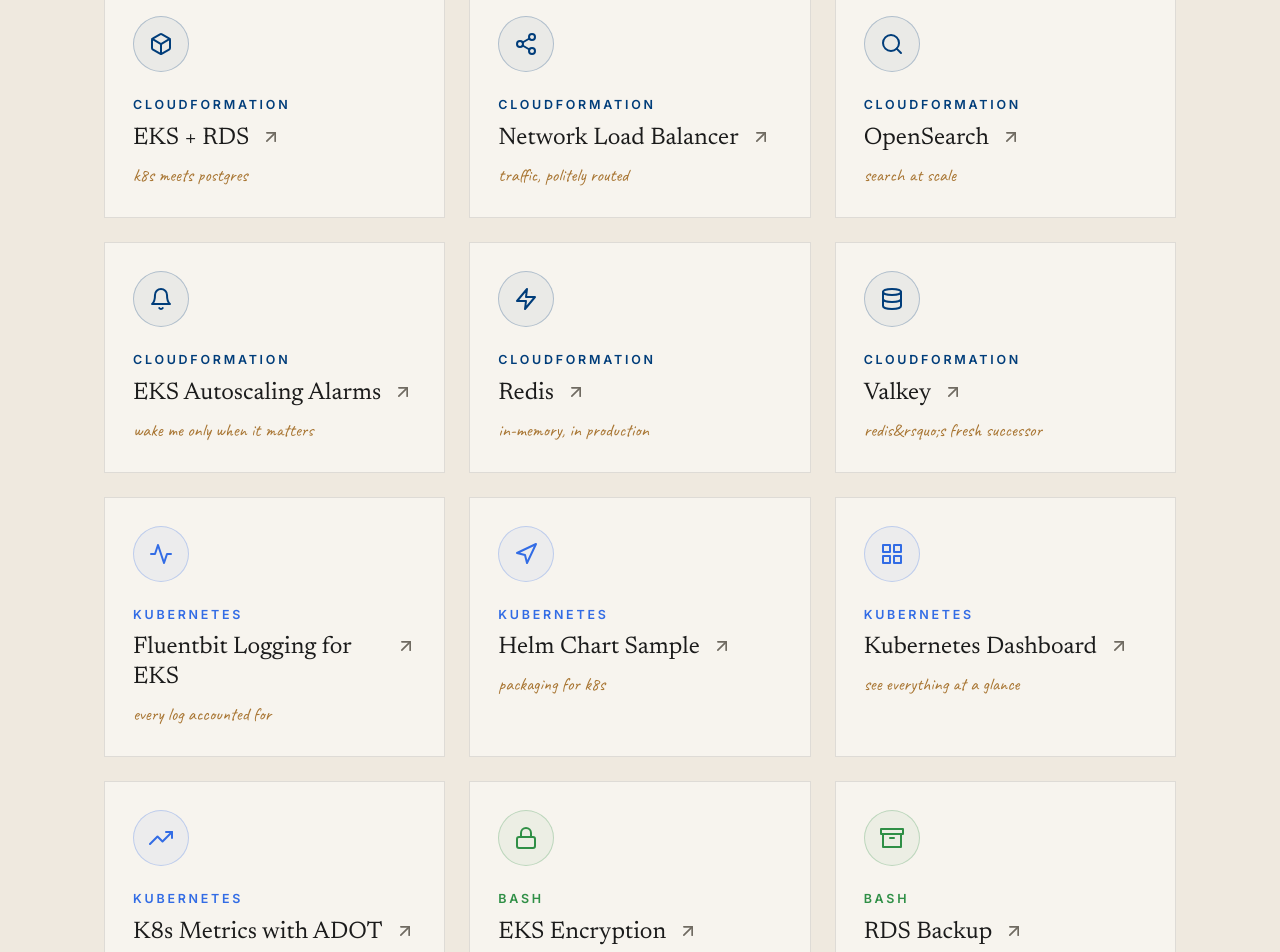
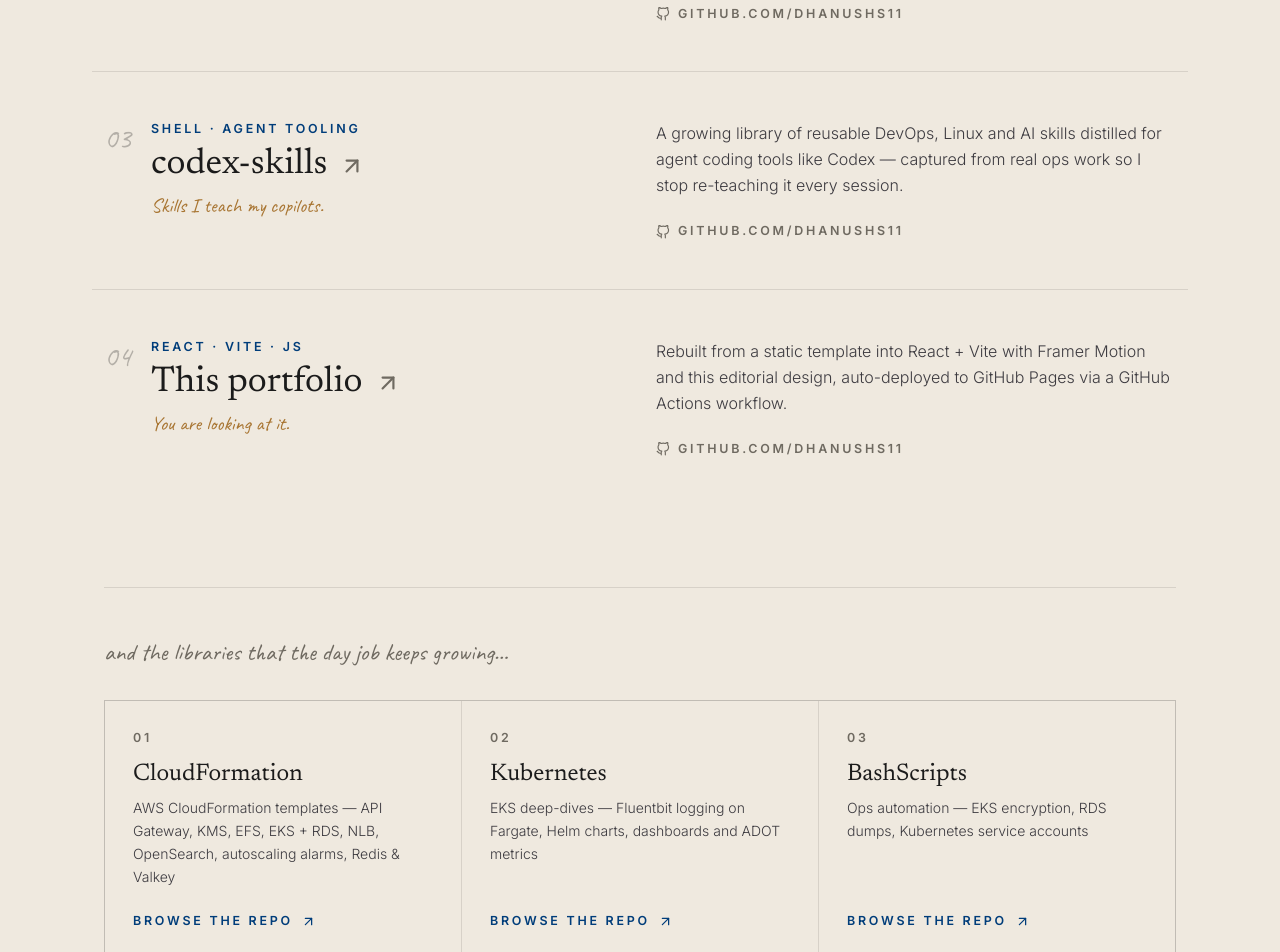
Before and after one commit to dhanushs11/dhanushs11.github.io, a React (Vite) app: page / in a window 1280 px wide. Shown: the part 5240-6192 px from the top of the page. Built offline with nearby package versions, Linux system fonts and the light colour scheme.

Commit message:
feat: rework selected work around real GitHub repos (docklean, BMS checker, codex-skills, site) + template index

```diff
--- a/src/components/Portfolio.jsx
+++ b/src/components/Portfolio.jsx
@@ -1,104 +1,145 @@
-import { useRef, useState } from 'react'
-import { motion, useInView, AnimatePresence } from 'framer-motion'
-import {
-  FiArrowUpRight, FiServer, FiLock, FiFolder, FiBox, FiShare2, FiSearch,
-  FiBell, FiZap, FiDatabase, FiActivity, FiNavigation, FiGrid, FiTrendingUp,
-  FiArchive, FiUser,
-} from 'react-icons/fi'
+import { useRef } from 'react'
+import { motion, useInView } from 'framer-motion'
+import { FiArrowUpRight, FiGithub } from 'react-icons/fi'
 import { SectionHeader } from './Resume'
 
-const filters = ['All', 'CloudFormation', 'Kubernetes', 'Bash']
+const featured = [
+  {
+    title: 'docklean',
+    tag: 'Python · CLI',
+    blurb: 'Docker cleanup, safely.',
+    desc: 'A dry-run-first CLI that reports Docker disk usage and prunes unused containers, images, networks and build cache. Written with only the Python standard library — nothing to pip install.',
+    url: 'https://github.com/dhanushs11/docker-cleanup-tool',
+  },
+  {
+    title: 'BMS Ticket Checker',
+    tag: 'Python · Automation',
+    blurb: 'Your pair of eyes on BookMyShow.',
+    desc: 'Watches BookMyShow for ticket availability on a specific movie, venue and date — then pings you via macOS notifications or email. Ships with Docker and a 24/7 GitHub Actions monitor.',
+    url: 'https://github.com/dhanushs11/bms-ticket-checker',
+  },
+  {
+    title: 'codex-skills',
+    tag: 'Shell · Agent tooling',
+    blurb: 'Skills I teach my copilots.',
+    desc: 'A growing library of reusable DevOps, Linux and AI skills distilled for agent coding tools like Codex — captured from real ops work so I stop re-teaching it every session.',
+    url: 'https://github.com/dhanushs11/codex-skills',
+  },
+  {
+    title: 'This portfolio',
+    tag: 'React · Vite · JS',
+    blurb: 'You are looking at it.',
+    desc: 'Rebuilt from a static template into React + Vite with Framer Motion and this editorial design, auto-deployed to GitHub Pages via a GitHub Actions workflow.',
+    url: 'https://github.com/dhanushs11/dhanushs11.github.io',
+  },
+]
 
-const accent = {
-  CloudFormation: '#003d7a',
-  Kubernetes: '#326ce5',
-  Bash: '#2f8f46',
+const libraries = [
+  {
+    name: 'CloudFormation',
+    desc: 'AWS CloudFormation templates — API Gateway, KMS, EFS, EKS + RDS, NLB, OpenSearch, autoscaling alarms, Redis & Valkey',
+    url: 'https://github.com/dhanushs11/CloudFormation',
+  },
+  {
+    name: 'Kubernetes',
+    desc: 'EKS deep-dives — Fluentbit logging on Fargate, Helm charts, dashboards and ADOT metrics',
+    url: 'https://github.com/dhanushs11/Kubernetes',
+  },
+  {
+    name: 'BashScripts',
+    desc: 'Ops automation — EKS encryption, RDS dumps, Kubernetes service accounts',
+    url: 'https://github.com/dhanushs11/BashScripts',
+  },
+]
+
+function FeaturedRow({ project, i, inView }) {
+  return (
+    <motion.a
+      href={project.url}
+      target="_blank"
+      rel="noopener noreferrer"
+      initial={{ opacity: 0, y: 24 }}
+      animate={inView ? { opacity: 1, y: 0 } : {}}
+      transition={{ duration: 0.5, delay: i * 0.08 }}
+      className="group grid md:grid-cols-12 gap-4 md:gap-8 py-10 md:py-12 border-t border-black/10 hover:bg-paper-warm transition-colors duration-200 px-3 -mx-3"
+    >
+      <div className="md:col-span-5 flex items-start gap-5">
+        <span className="text-hand text-3xl text-black/25 group-hover:text-accent-warm transition-colors duration-200">
+          {String(i + 1).padStart(2, '0')}
+        </span>
+        <div>
+          <p className="eyebrow text-accent mb-1">{project.tag}</p>
+          <h3 className="font-serif text-3xl md:text-4xl leading-tight text-ink flex items-center gap-3">
+            {project.title}
+            <FiArrowUpRight
+              size={26}
+              className="text-muted group-hover:text-accent transition-all duration-200 group-hover:-translate-y-1 group-hover:translate-x-1"
+            />
+          </h3>
+          <p className="text-hand text-xl text-accent-warm mt-1">{project.blurb}</p>
+        </div>
+      </div>
+      <div className="md:col-span-6 md:col-start-7 flex flex-col justify-between">
+        <p className="text-ink-soft font-light leading-relaxed">{project.desc}</p>
+        <span className="hidden md:inline-flex items-center gap-2 eyebrow text-muted group-hover:text-ink transition-colors duration-200 mt-6">
+          <FiGithub size={14} /> github.com/dhanushs11
+        </span>
+      </div>
+    </motion.a>
+  )
 }
 
-const projects = [
-  { title: 'API Gateway', cat: 'CloudFormation', icon: FiServer, url: 'https://github.com/dhanushs11/CloudFormation/blob/main/api-gateway.yaml', note: 'serverless entry point' },
-  { title: 'Asymmetric KMS', cat: 'CloudFormation', icon: FiLock, url: 'https://github.com/dhanushs11/CloudFormation/blob/main/asymmetric-kms.yaml', note: 'encryption, the smart kind' },
-  { title: 'Elastic File System', cat: 'CloudFormation', icon: FiFolder, url: 'https://github.com/dhanushs11/CloudFormation/blob/main/efs.yaml', note: 'shared storage, zero drama' },
-  { title: 'EKS + RDS', cat: 'CloudFormation', icon: FiBox, url: 'https://github.com/dhanushs11/CloudFormation/blob/main/main.yaml', note: 'k8s meets postgres' },
-  { title: 'Network Load Balancer', cat: 'CloudFormation', icon: FiShare2, url: 'https://github.com/dhanushs11/CloudFormation/blob/main/nlb-cfn.yaml', note: 'traffic, politely routed' },
-  { title: 'OpenSearch', cat: 'CloudFormation', icon: FiSearch, url: 'https://github.com/dhanushs11/CloudFormation/blob/main/opensearch.yaml', note: 'search at scale' },
-  { title: 'EKS Autoscaling Alarms', cat: 'CloudFormation', icon: FiBell, url: 'https://github.com/dhanushs11/CloudFormation/blob/main/pod-autoscale-alarms.yaml', note: 'wake me only when it matters' },
-  { title: 'Redis', cat: 'CloudFormation', icon: FiZap, url: 'https://github.com/dhanushs11/CloudFormation/blob/main/redis.yaml', note: 'in-memory, in production' },
-  { title: 'Valkey', cat: 'CloudFormation', icon: FiDatabase, url: 'https://github.com/dhanushs11/CloudFormation/blob/main/valkey.yaml', note: 'redis&rsquo;s fresh successor' },
-  { title: 'Fluentbit Logging for EKS', cat: 'Kubernetes', icon: FiActivity, url: 'https://github.com/dhanushs11/Kubernetes/tree/main/Fargate%20logging%20using%20fluentbit', note: 'every log accounted for' },
-  { title: 'Helm Chart Sample', cat: 'Kubernetes', icon: FiNavigation, url: 'https://github.com/dhanushs11/Kubernetes/tree/main/helm-chart-app', note: 'packaging for k8s' },
-  { title: 'Kubernetes Dashboard', cat: 'Kubernetes', icon: FiGrid, url: 'https://github.com/dhanushs11/Kubernetes/tree/main/k8s-dash', note: 'see everything at a glance' },
-  { title: 'K8s Metrics with ADOT', cat: 'Kubernetes', icon: FiTrendingUp, url: 'https://github.com/dhanushs11/Kubernetes/tree/main/k8s-metrics', note: 'numbers that tell the truth' },
-  { title: 'EKS Encryption', cat: 'Bash', icon: FiLock, url: 'https://github.com/dhanushs11/BashScripts/blob/main/encrypt-eks.sh', note: 'encrypt the whole cluster' },
-  { title: 'RDS Backup', cat: 'Bash', icon: FiArchive, url: 'https://github.com/dhanushs11/BashScripts/blob/main/psql-dump-create.sh', note: 'dumps before disasters' },
-  { title: 'K8s Service Account', cat: 'Bash', icon: FiUser, url: 'https://github.com/dhanushs11/BashScripts/blob/main/kubernetes-service-account.sh', note: 'identities for workloads' },
-]
-
 export default function Portfolio() {
-  const [filter, setFilter] = useState('All')
   const ref = useRef(null)
   const inView = useInView(ref, { once: true, margin: '-100px' })
-
-  const visible = filter === 'All' ? projects : projects.filter(p => p.cat === filter)
 
   return (
     <section id="portfolio" className="py-28 bg-paper-warm border-y border-black/10">
       <div ref={ref} className="max-w-6xl mx-auto px-6 md:px-10">
-        <SectionHeader index="04" title="Selected work" />
+        <SectionHeader index="04" title="Selected work" note="a few things I actually shipped" />
 
-        <div className="flex flex-wrap gap-2 mb-14">
-          {filters.map(f => (
-            <button
-              key={f}
-              onClick={() => setFilter(f)}
-              className={`eyebrow px-5 py-2.5 rounded-full border transition-all duration-200 ${
-                filter === f
-                  ? 'bg-ink text-paper border-ink'
-                  : 'border-ink/20 text-muted hover:border-ink hover:text-ink'
-              }`}
-            >
-              {f}
-            </button>
-          ))}
+        {featured.map((p, i) => (
+          <FeaturedRow key={p.title} project={p} i={i} inView={inView} />
+        ))}
+
+        <div className="mt-20 pt-12 border-t border-black/10">
+          <motion.p
+            initial={{ opacity: 0, y: 16 }}
+            animate={inView ? { opacity: 1, y: 0 } : {}}
+            transition={{ duration: 0.4, delay: 0.2 }}
+            className="text-hand text-2xl text-muted mb-8"
+          >
+            and the libraries that the day job keeps growing...
+          </motion.p>
+
+          <div className="grid md:grid-cols-3 gap-px bg-black/10 border border-black/10">
+            {libraries.map((lib, i) => (
+              <motion.a
+                key={lib.name}
+                href={lib.url}
+                target="_blank"
+                rel="noopener noreferrer"
+                initial={{ opacity: 0, y: 16 }}
+                animate={inView ? { opacity: 1, y: 0 } : {}}
+                transition={{ duration: 0.4, delay: 0.25 + i * 0.08 }}
+                className="group bg-paper-warm p-7 hover:bg-ink transition-colors duration-300 flex flex-col"
+              >
+                <p className="eyebrow text-muted group-hover:text-paper/50 mb-3">
+                  {String(i + 1).padStart(2, '0')}
+                </p>
+                <h4 className="font-serif text-2xl text-ink group-hover:text-paper leading-tight mb-2">
+                  {lib.name}
+                </h4>
+                <p className="text-sm text-ink-soft font-light leading-relaxed mb-6 group-hover:text-paper/70">
+                  {lib.desc}
+                </p>
+                <span className="mt-auto inline-flex items-center gap-2 eyebrow text-accent group-hover:text-accent-warm">
+                  Browse the repo <FiArrowUpRight size={15} />
+                </span>
+              </motion.a>
+            ))}
+          </div>
         </div>
-
-        <motion.div layout className="grid sm:grid-cols-2 lg:grid-cols-3 gap-6">
-          <AnimatePresence mode="popLayout">
-            {visible.map((p, i) => {
-              const Icon = p.icon
-              return (
-                <motion.a
-                  key={p.title}
-                  layout
-                  href={p.url}
-                  target="_blank"
-                  rel="noopener noreferrer"
-                  initial={{ opacity: 0, scale: 0.95 }}
-                  animate={{ opacity: 1, scale: 1 }}
-                  exit={{ opacity: 0, scale: 0.95 }}
-                  transition={{ duration: 0.3, delay: i * 0.02 }}
-                  className="group block bg-paper border border-black/10 p-7 hover:border-black/30 hover:-translate-y-1 transition-all duration-300"
-                >
-                  <div
-                    className="w-14 h-14 rounded-full border flex items-center justify-center mb-6 transition-transform duration-300 group-hover:scale-110"
-                    style={{ borderColor: `${accent[p.cat]}40`, backgroundColor: `${accent[p.cat]}0d` }}
-                  >
-                    <Icon size={24} style={{ color: accent[p.cat] }} />
-                  </div>
-                  <p className="eyebrow text-accent mb-2" style={{ color: accent[p.cat] }}>{p.cat}</p>
-                  <h3 className="font-serif text-2xl leading-tight text-ink flex items-start gap-3">
-                    {p.title}
-                    <FiArrowUpRight
-                      size={20}
-                      className="text-muted group-hover:text-accent mt-1 shrink-0 transition-all duration-200 group-hover:-translate-y-0.5 group-hover:translate-x-0.5"
-                    />
-                  </h3>
-                  <p className="text-hand text-lg text-accent-warm mt-2">{p.note}</p>
-                </motion.a>
-              )
-            })}
-          </AnimatePresence>
-        </motion.div>
       </div>
     </section>
   )
```
